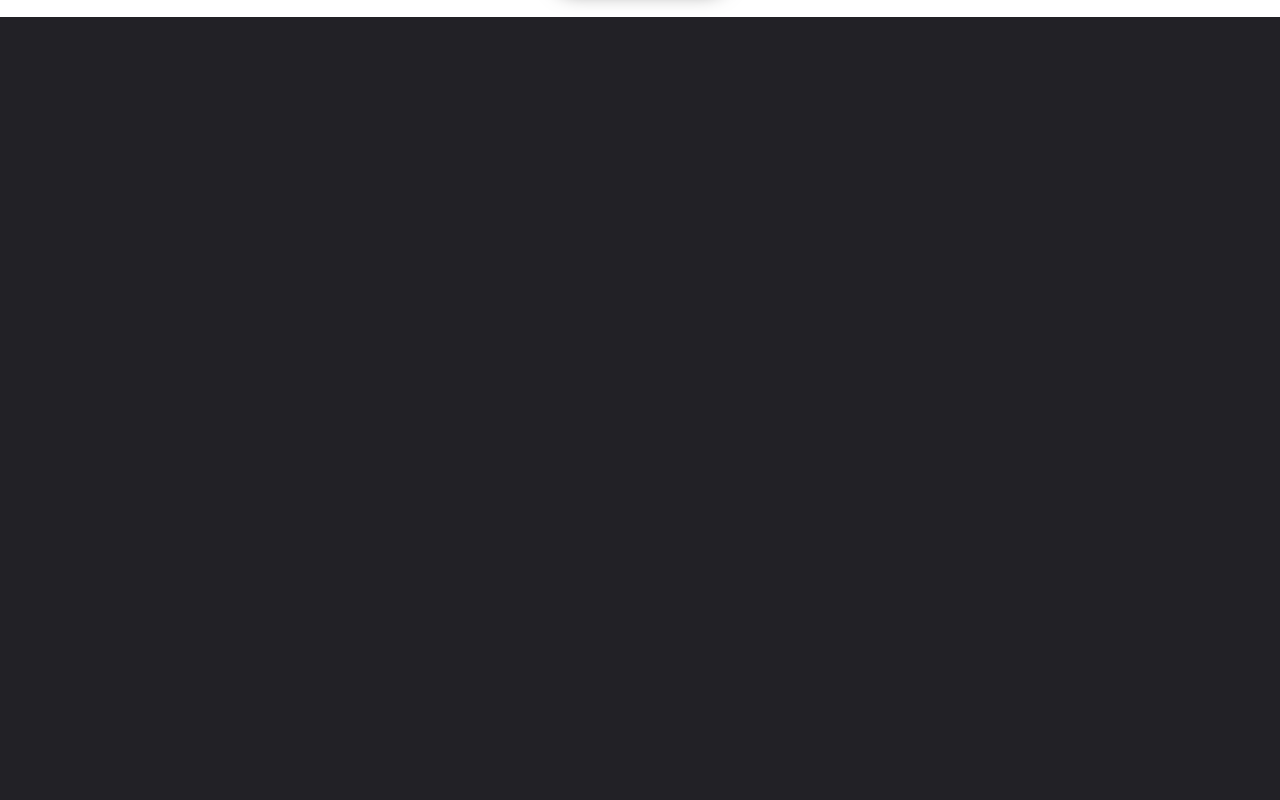
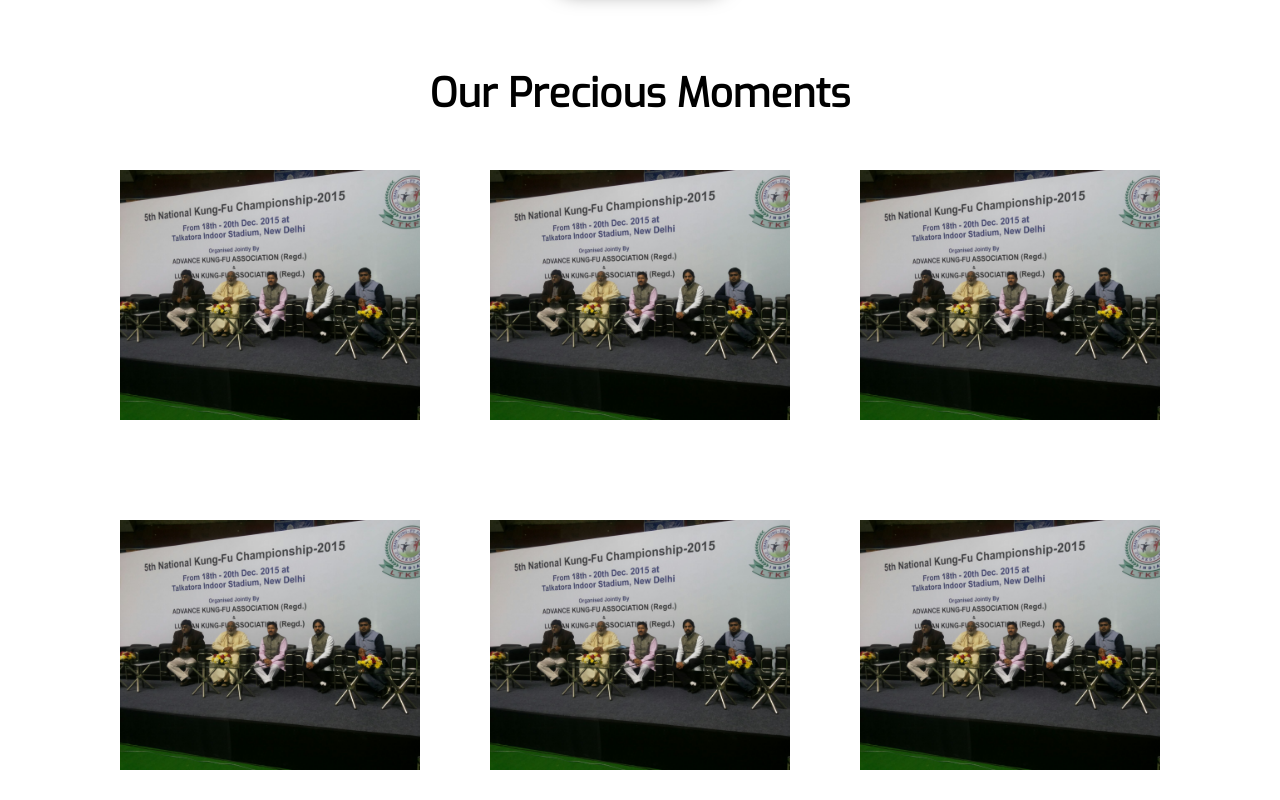
Before and after one commit to riverrz/sacha-samarpan-ngo, a React app in the folder client/: page / in a window 1280 px wide. Shown: the part 1260-2060 px from the top of the page. Before the commit the page ends 1277 px from the top, so only its background shows below. Built offline with nearby package versions, Linux system fonts and the light colour scheme.

Commit message:
Add gallery component

```diff
--- a/client/src/App.js
+++ b/client/src/App.js
@@ -3,6 +3,7 @@
 import Navigation from './components/Navigation/Navigation';
 import Maintext from './components/Maintext/Maintext';
 import Carousel from './components/Carousel/Carousel';
+import Gallery from './components/Gallery/Gallery';
 class App extends Component {
   render() {
     return (
@@ -10,6 +11,7 @@
         <Navigation />
         <Carousel />
         <Maintext />
+        <Gallery />
       </div>
     );
   }
--- /dev/null
+++ b/client/src/components/Gallery/Gallery.css
@@ -0,0 +1,27 @@
+.galleryContainer {
+  width: 100%;
+  padding: 5rem;
+  text-align: center;
+  background-color: #fff;
+}
+.gallery__headingPrimary {
+  font-size: 40px;
+  display: inline-block;
+  font-weight: bold;
+  font-family: "Exo", sans-serif;
+}
+.gallery {
+  display: flex;
+  width: 100%;
+  justify-content: space-evenly;
+  align-items: center;
+  flex-wrap: wrap;
+}
+.gallery__item {
+  height: 25rem;
+  width: 30rem;
+  margin: 5rem 0;
+  overflow: hidden;
+  background-image: url('../../assets/2.JPG');
+  background-size: cover;
+}
--- /dev/null
+++ b/client/src/components/Gallery/Gallery.js
@@ -0,0 +1,46 @@
+import React from 'react';
+import classes from './Gallery.css';
+import classNames from "classnames";
+const gallery = props=> {
+    return <div className={classes.galleryContainer}>
+        <h1 className={classes.gallery__headingPrimary}>
+          Our Precious Moments
+        </h1>
+        <div className={classes.gallery}>
+          <div className={classNames({
+              [classes.gallery__item]: true,
+              [classes.gallery__item1]: true
+            })} />
+          <div className={classNames({
+              [classes.gallery__item]: true,
+              [classes.gallery__item2]: true
+            })} />
+          <div className={classNames({
+              [classes.gallery__item]: true,
+              [classes.gallery__item3]: true
+            })} />
+          <div className={classNames({
+              [classes.gallery__item]: true,
+              [classes.gallery__item4]: true
+            })} />
+          <div className={classNames({
+              [classes.gallery__item]: true,
+              [classes.gallery__item5]: true
+            })} />
+          <div className={classNames({
+              [classes.gallery__item]: true,
+              [classes.gallery__item6]: true
+            })} />
+          <div className={classNames({
+              [classes.gallery__item]: true,
+              [classes.gallery__item7]: true
+            })} />
+          <div className={classNames({
+              [classes.gallery__item]: true,
+              [classes.gallery__item8]: true
+            })} />
+        </div>
+      </div>;
+}
+
+export default gallery;
--- a/client/src/components/Navigation/Navigation.css
+++ b/client/src/components/Navigation/Navigation.css
@@ -1,7 +1,7 @@
 .nav {
   position: absolute;
   left: 50%;
-  top: 3rem;
+  top: 1rem;
   width: 75%;
   transform: translateX(-50%);
   font-family: "Lato", sans-serif;
```
